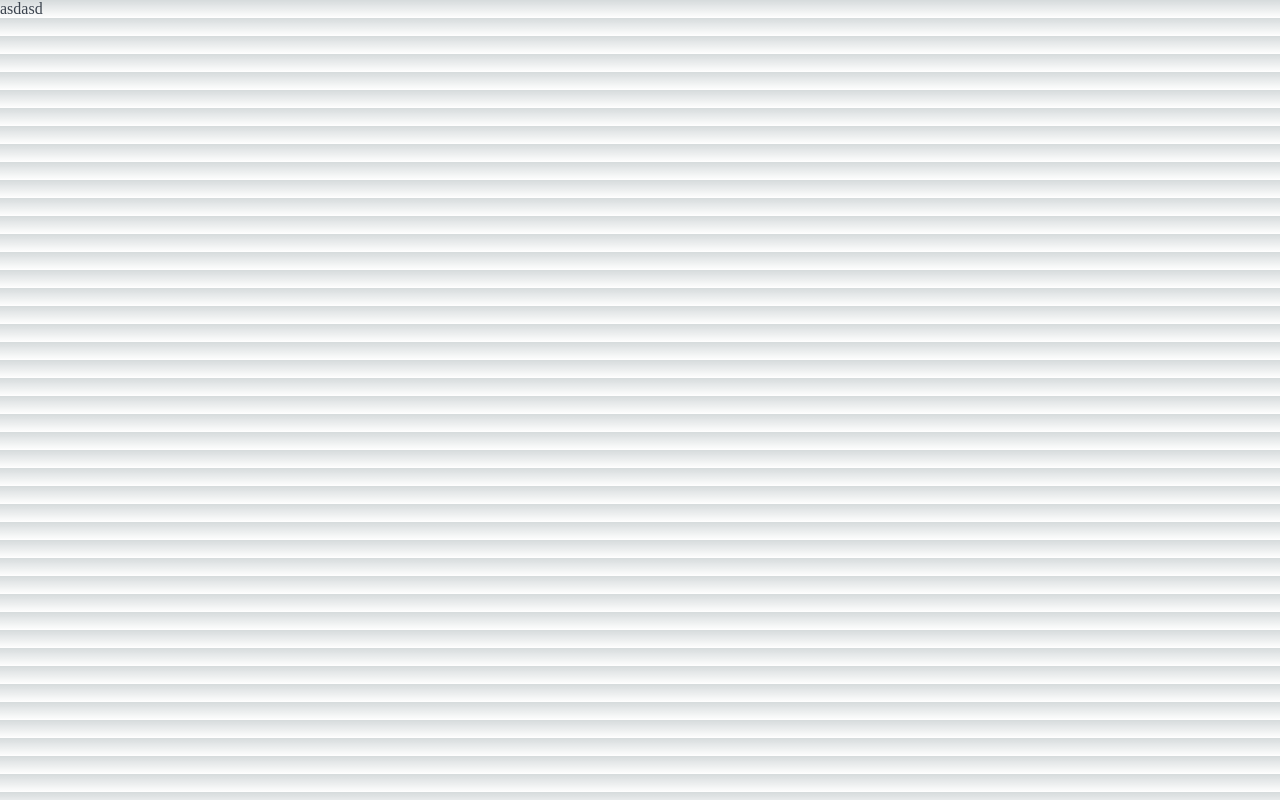
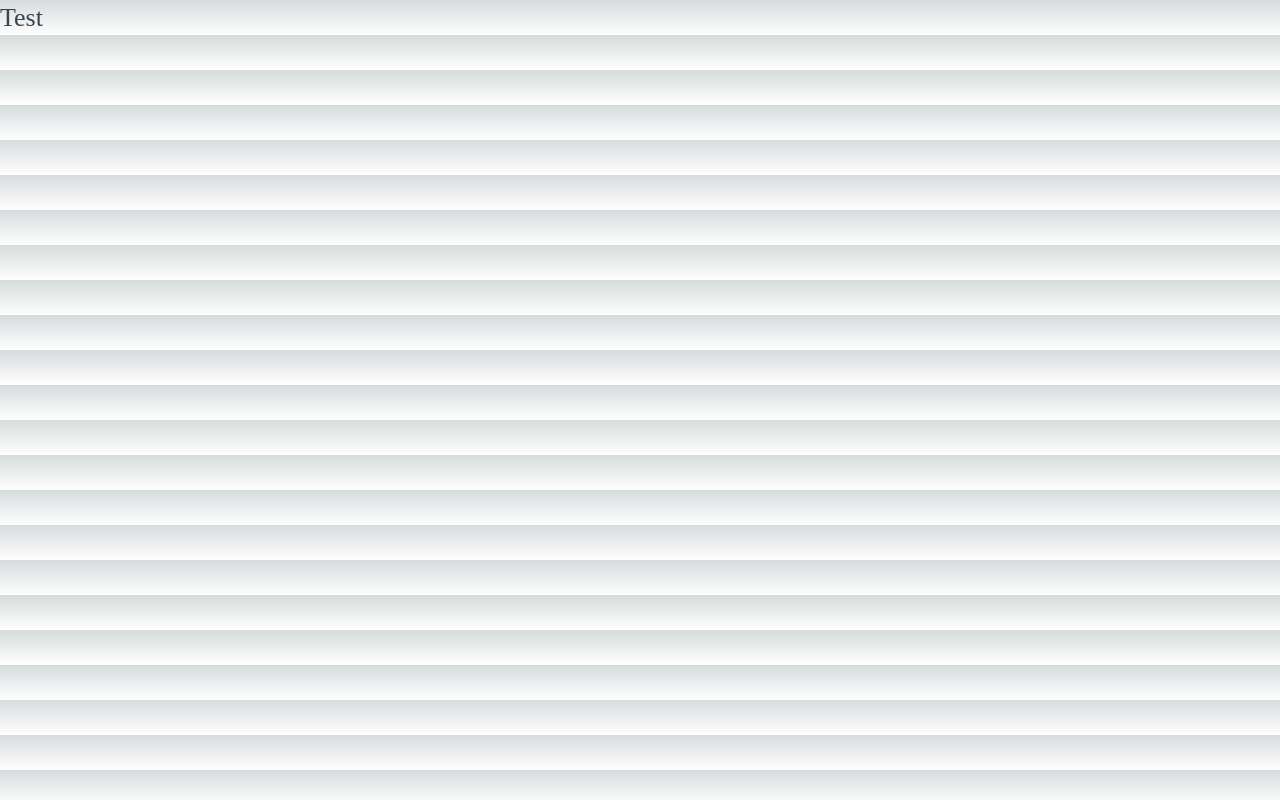
Before and after one commit to kindheart-is-good/nextjs-product-ratings, a Next.js app: page / in a window 1280 px wide. Built offline with nearby package versions, Linux system fonts and the light colour scheme.

Commit message:
Create Htag component for headers

```diff
--- /dev/null
+++ b/components/Htag/Htag.module.css
@@ -0,0 +1,20 @@
+.h1 {
+	font-weight: 500;
+	font-size: 26px;
+	line-height: 35px;
+	margin: 0;
+}
+
+.h2 {
+	font-weight: 500;
+	font-size: 22px;
+	line-height: 30px;
+	margin: 0;
+}
+
+.h3 {
+	font-weight: 600;
+	font-size: 20px;
+	line-height: 27px;
+	margin: 0;
+}
--- /dev/null
+++ b/components/Htag/Htag.props.ts
@@ -0,0 +1,6 @@
+import { ReactNode } from 'react';
+
+export interface HtagProps {
+	tag: 'h1' | 'h2' | 'h3';
+	children: ReactNode;
+}
--- /dev/null
+++ b/components/Htag/Htag.tsx
@@ -0,0 +1,23 @@
+import { HtagProps } from './Htag.props';
+import styles from './Htag.module.css';
+
+export const Htag = ({tag, children}: HtagProps): JSX.Element => {
+	switch (tag) {
+		case 'h1':
+			return <h1 className={styles.h1}>{children}</h1>;
+		case 'h2':
+			return <h2 className={styles.h2}>{children}</h2>;
+		case 'h3':
+			return <h3 className={styles.h3}>{children}</h3>;
+			default:
+				return <></>;
+	}
+
+	/*
+		// 2-ой вариант как это записать:
+	return (<>
+		{tag == 'h1' && <h1>{children}</h1>}
+		{tag == 'h2' && <h2>{children}</h2>}
+	</>);
+	*/
+};
--- /dev/null
+++ b/components/index.ts
@@ -0,0 +1 @@
+export * from './Htag/Htag';
--- a/pages/index.tsx
+++ b/pages/index.tsx
@@ -1,13 +1,14 @@
 import Head from 'next/head';
 import Image from 'next/image';
 import { Inter } from 'next/font/google';
+import { Htag } from '../components';
 
 const inter = Inter({ subsets: ['latin'] });
 
 export default function Home(): JSX.Element {
   return (
-    <div>
-      asdasd
-    </div>
+    <>
+      <Htag tag="h1">Test</Htag>
+    </>
   );
 }
```
